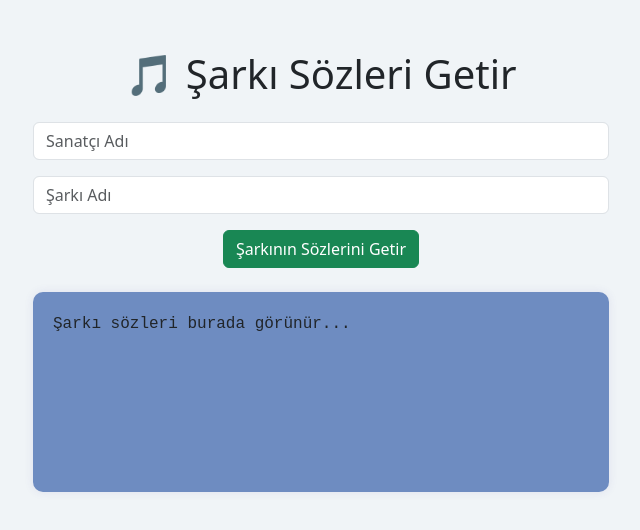
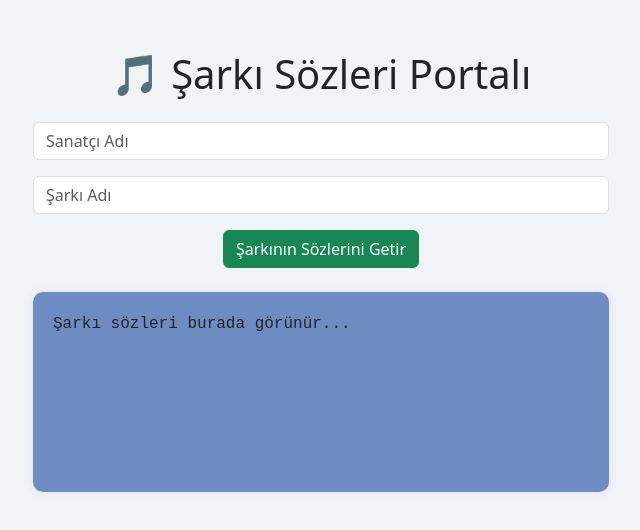
Before and after one commit to senaaksakalli/senaaksakalli.github.io, a plain HTML site: page index.html in a window 1280 px wide. Shown: the whole page, without its empty margins (319-959 px from the left). Drawn offline with nearby package versions, Linux system fonts and the light colour scheme.

Commit message:
Update index.html

```diff
--- a/index.html
+++ b/index.html
@@ -30,7 +30,7 @@
 <body>
 
 <div class="container">
-  <h1 class="text-center mb-4">🎵 Şarkı Sözleri Getir </h1>
+  <h1 class="text-center mb-4">🎵 Şarkı Sözleri  Portalı </h1>
   <form id="lyricsForm" class="text-center">
     <div class="mb-3">
       <input type="text" class="form-control" id="artist" placeholder="Sanatçı Adı" required>
```
